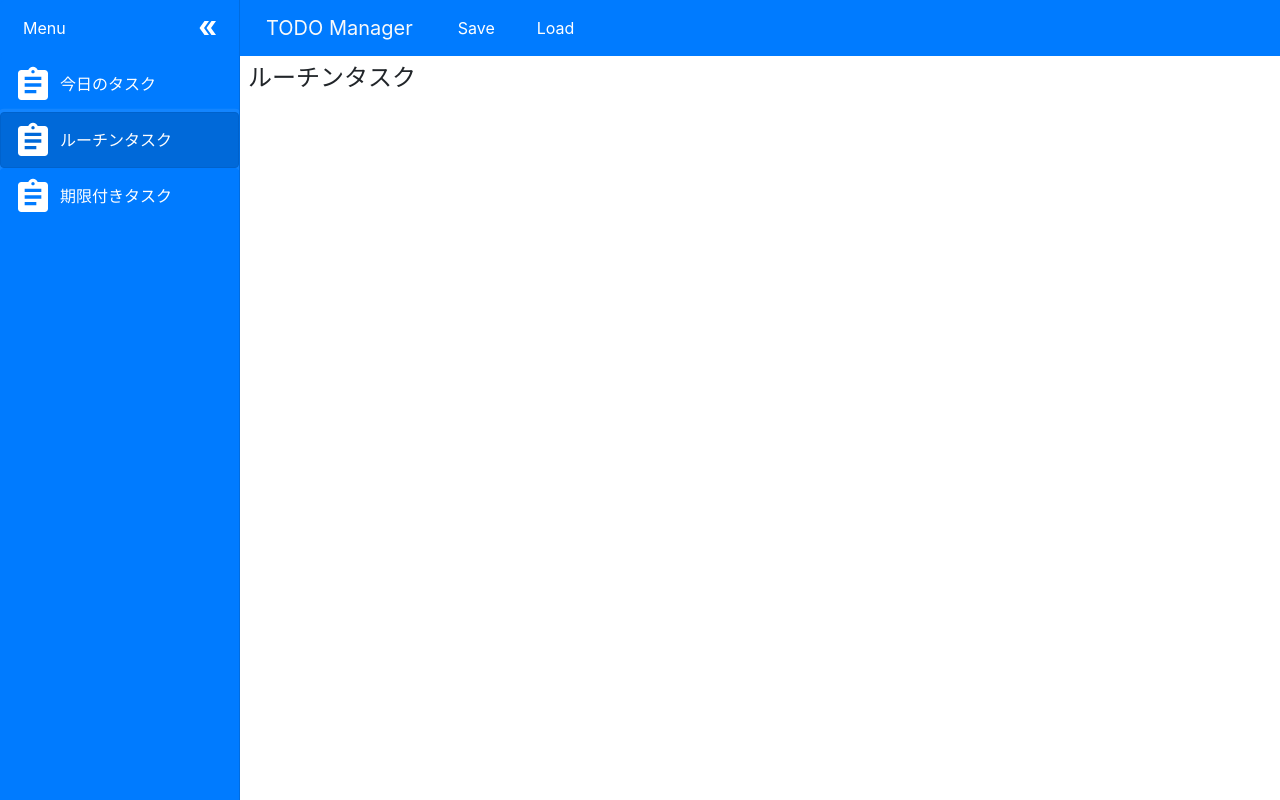
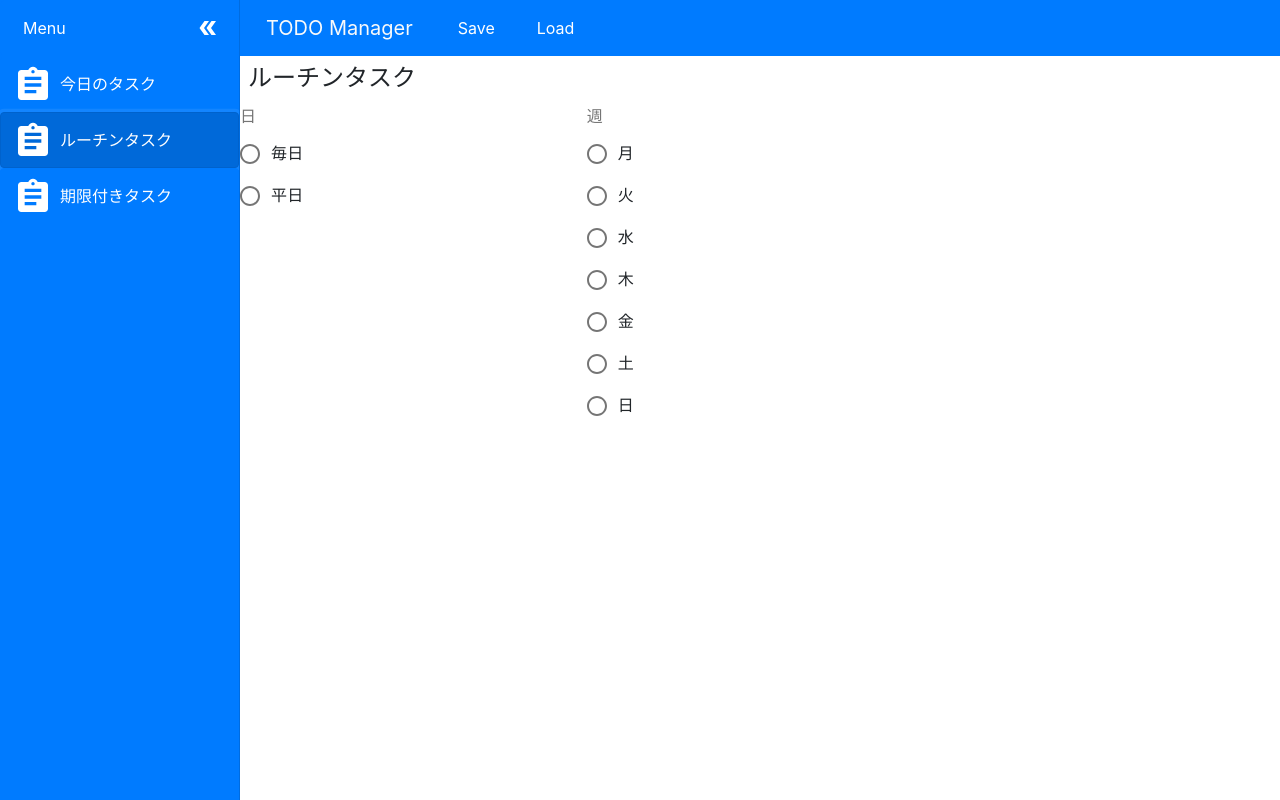
Before and after one commit to ritafuni/todo-manager, a React (Create React App) app: page / in a window 1280 px wide. Both pictures are taken after a click on the button "ルーチンタスク". Built offline with nearby package versions, Linux system fonts and the light colour scheme.

Commit message:
made basic radio buttons for routines

```diff
--- a/src/Components/Routines.jsx
+++ b/src/Components/Routines.jsx
@@ -1,6 +1,13 @@
 import React from 'react';
 import styled from 'styled-components';
 import { drawerWidth } from './Sidebar';
+import Radio from '@material-ui/core/Radio';
+import RadioGroup from '@material-ui/core/RadioGroup';
+import FormControlLabel from '@material-ui/core/FormControlLabel';
+import FormControl from '@material-ui/core/FormControl';
+import FormLabel from '@material-ui/core/FormLabel';
+import Paper from '@material-ui/core/Paper';
+import Grid from '@material-ui/core/Grid';
 
 const Container = styled.div`
   display: flex;
@@ -19,11 +26,21 @@ const Container = styled.div`
   }
 `;
 
+const CustomFormControlLabel = styled(FormControlLabel)`
+  margin-bottom: 0;
+`;
 const Title = styled.h4`
   padding: 8px;
 `;
 
 function Routines(props){
+  const initRoutine = '';
+  const [routine, setRoutine] = React.useState(initRoutine);
+
+  function ChangeRoutine(event){
+    setRoutine(event.target.value);
+  }
+
   return (
     <Container
       drawerOpen={props.drawerOpen}
@@ -32,6 +49,29 @@ function Routines(props){
       <Title>
         ルーチンタスク
       </Title>
+      <FormControl component="fieldset">
+        <Grid container spacing={0}>
+          <Grid container item xs={4} spacing={0} alignContent="flex-start">
+            <FormLabel component="legend">日</FormLabel>
+            <RadioGroup aria-label="day" name="day" value={routine} onChange={ChangeRoutine}>
+              <CustomFormControlLabel value="everyday" control={<Radio />} label="毎日" />
+              <CustomFormControlLabel value="weekday" control={<Radio />} label="平日" />
+            </RadioGroup>
+          </Grid>
+          <Grid container item xs={4} spacing={0} alignContent="flex-start">
+            <FormLabel component="legend">週</FormLabel>
+            <RadioGroup aria-label="week" name="week" value={routine} onChange={ChangeRoutine}>
+              <CustomFormControlLabel value="monday" control={<Radio />} label="月" />
+              <CustomFormControlLabel value="tuesday" control={<Radio />} label="火" />
+              <CustomFormControlLabel value="wednesday" control={<Radio />} label="水" />
+              <CustomFormControlLabel value="thursday" control={<Radio />} label="木" />
+              <CustomFormControlLabel value="friday" control={<Radio />} label="金" />
+              <CustomFormControlLabel value="saturday" control={<Radio />} label="土" />
+              <CustomFormControlLabel value="sunday" control={<Radio />} label="日" />
+            </RadioGroup>
+          </Grid>
+        </Grid>
+      </FormControl>
     </Container>
   );
 }
```
